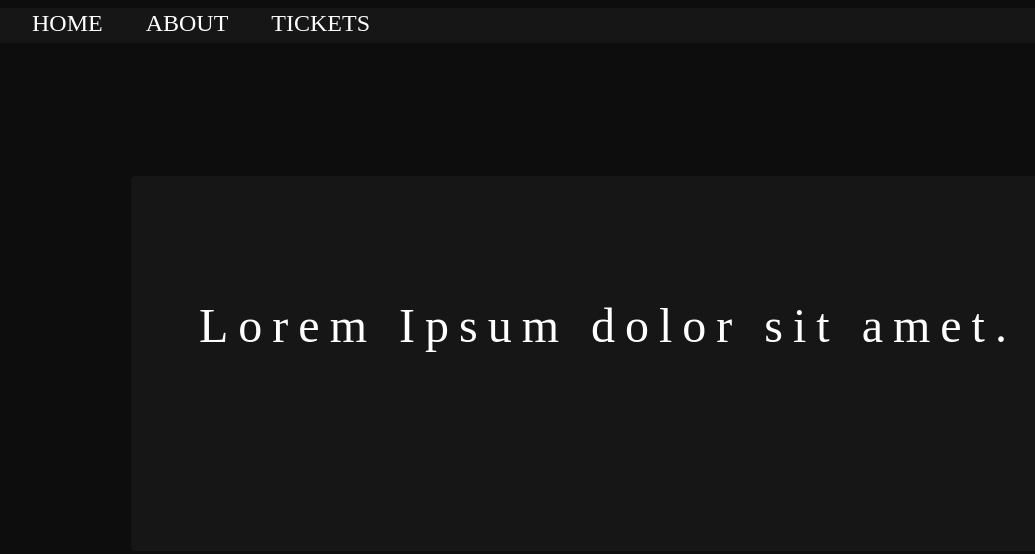
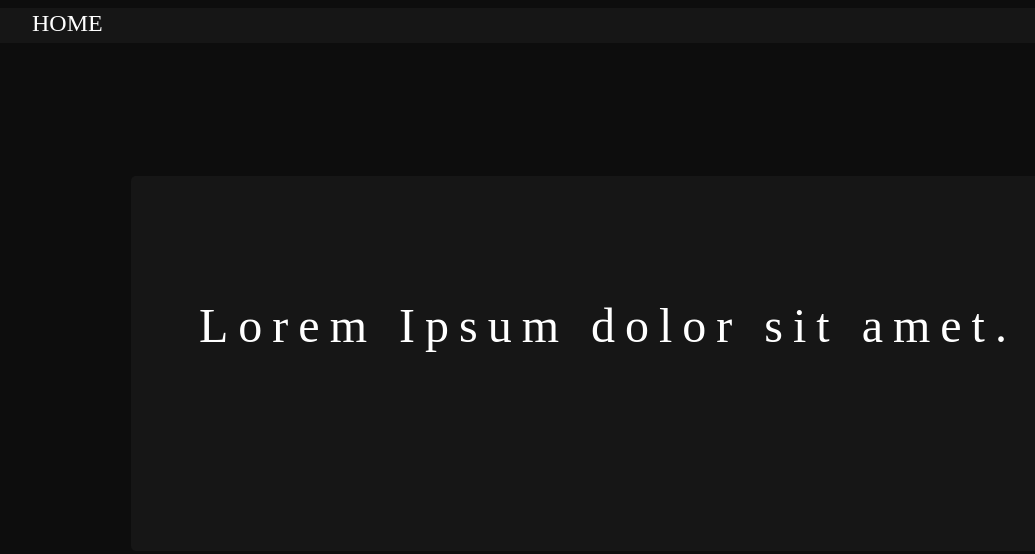
Before and after one commit to Thxnderbxrd/web-dark-style, a plain HTML site: page index.html in a window 1280 px wide. Shown: the whole page, without its empty margins (32-1067 px from the left). Drawn offline with Linux system fonts and the light colour scheme; a web font is replaced by a local one.

Commit message:
changed <ul>

```diff
--- a/index.html
+++ b/index.html
@@ -9,8 +9,6 @@
         <div class="menubar">
             <ul>
                 <li><a href="index.html">home</a></li>
-                <li><a href="about.html">about</a></li>
-                <li><a href="tickets.html">tickets</a></li>
             </ul>
         </div>
 
```
